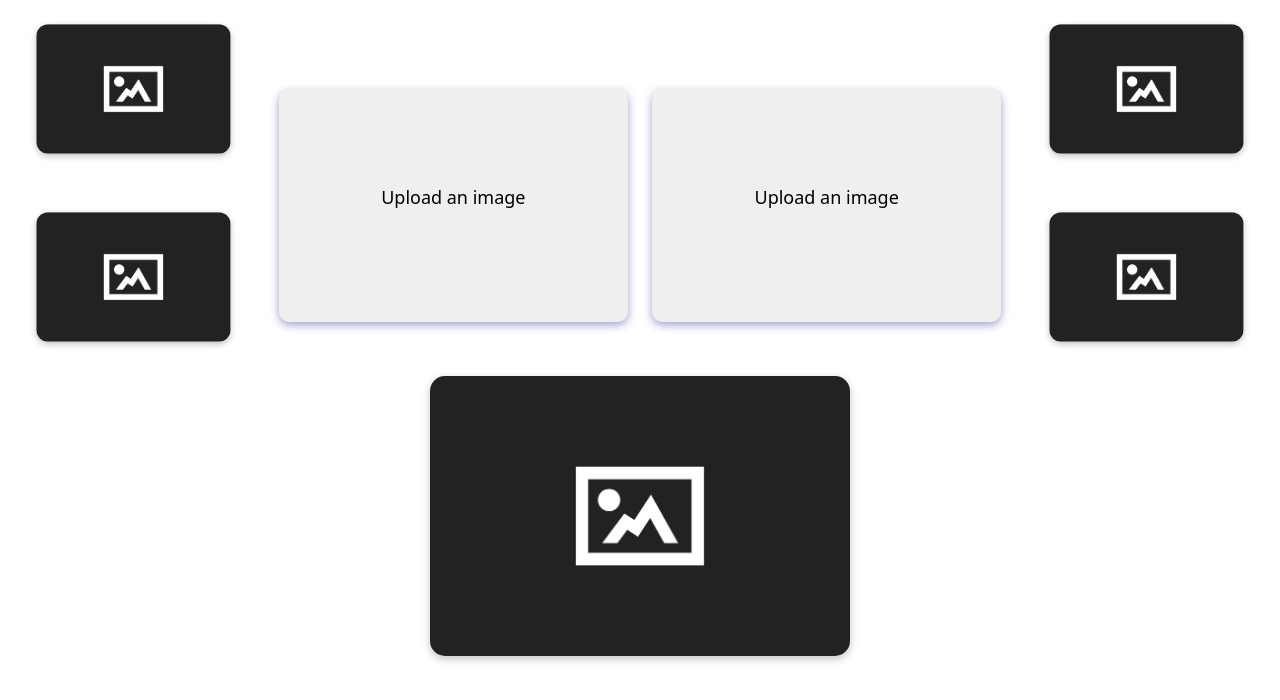
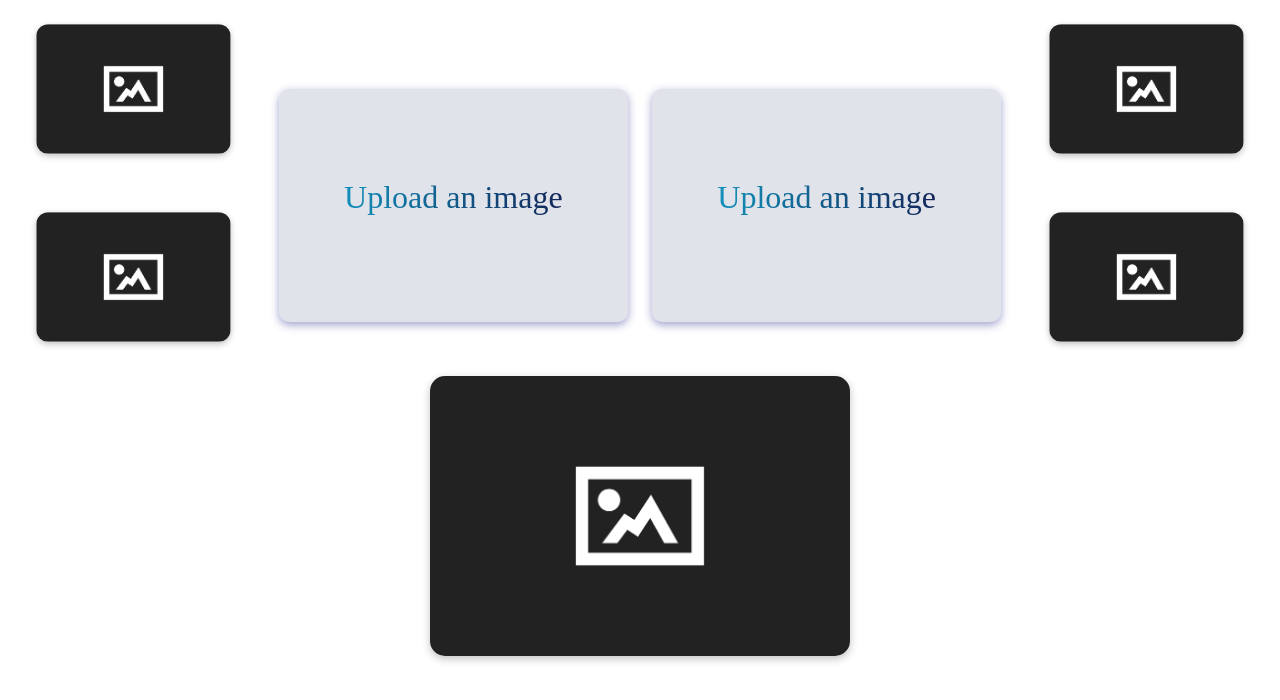
Before and after one commit to Omar-Saad-ELGharbawy/Image-Fourier-Mixer, a React (Create React App) app in the folder client/: page / in a window 1280 px wide. Shown: the top 700 px of the page. Built offline with nearby package versions, Linux system fonts and the light colour scheme.

Commit message:
upload-btn

```diff
--- a/client/src/components/UploadImage/index.jsx
+++ b/client/src/components/UploadImage/index.jsx
@@ -102,7 +102,9 @@ const UploadImage = ({ type }) => {
         </div>
       ) : (
         <button className={style.empty} onClick={handle_button_click}>
+        <article>
           <p>Upload an image</p>
+        </article>
         </button>
       )}
 
--- a/client/src/components/UploadImage/style.module.css
+++ b/client/src/components/UploadImage/style.module.css
@@ -16,7 +16,7 @@
 }
 
 .empty {
-
+  background-color: #13265921;
   border-radius: 10px;
   display: flex;
   justify-content: center;
@@ -29,9 +29,27 @@
   box-shadow: rgb(27 33 138 / 42%) 0px 3px 8px;
 }
 
+article {
+  background: linear-gradient( to right, hsl(195deg 83% 40%), hsl(224deg 65% 21%) );
+  -webkit-background-clip: text;
+  -webkit-text-fill-color: transparent;
+  text-align: center;
+}
+
+p {
+  font-size: 4vmin;
+  line-height: 1.2;
+  font-family: Copperplate ;
+}
+
+article:hover{
+  background: linear-gradient( to right, hsl(224deg 65% 21%), hsl(191deg 79% 46%));
+  -webkit-background-clip: text;
+
+}
 
 .close {
-   margin: 0;
+   margin-left: auto;
 	 border: 0;
 	 padding: 0;
 	 background: #132659;
```
